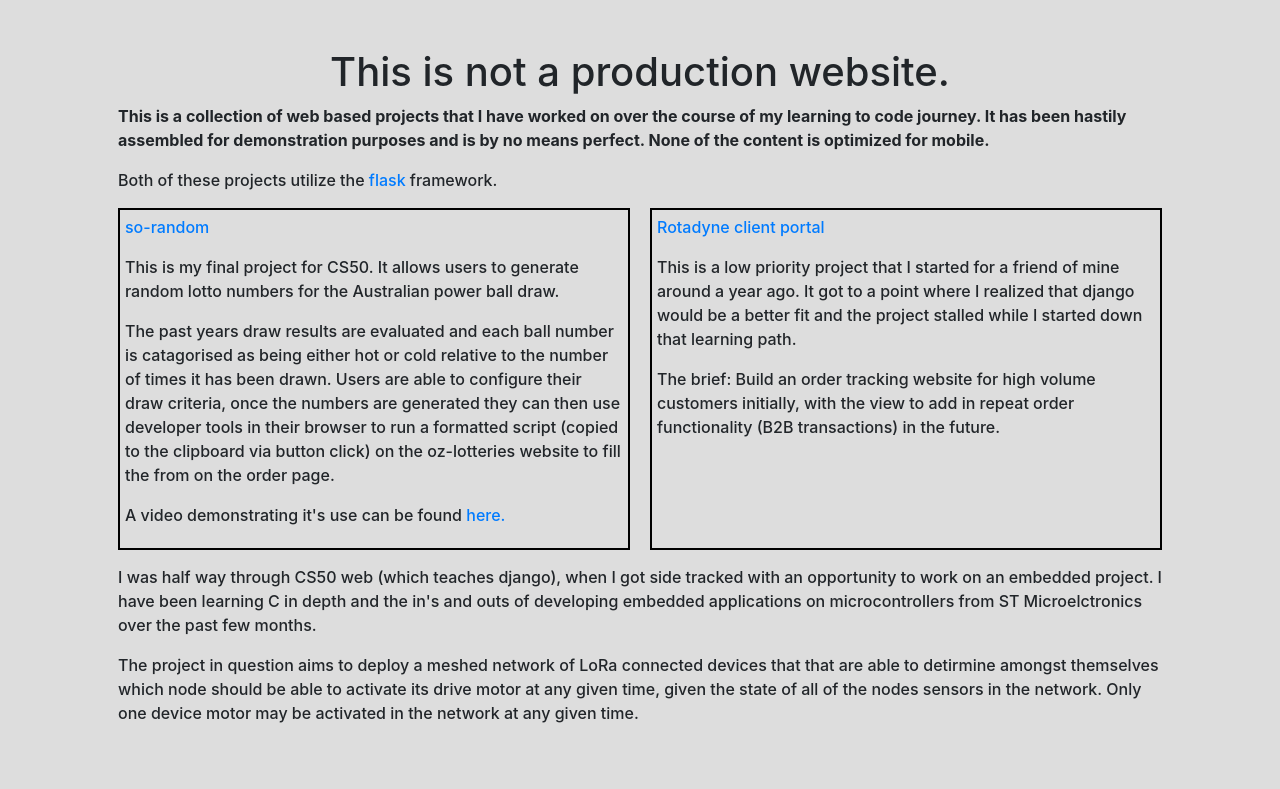
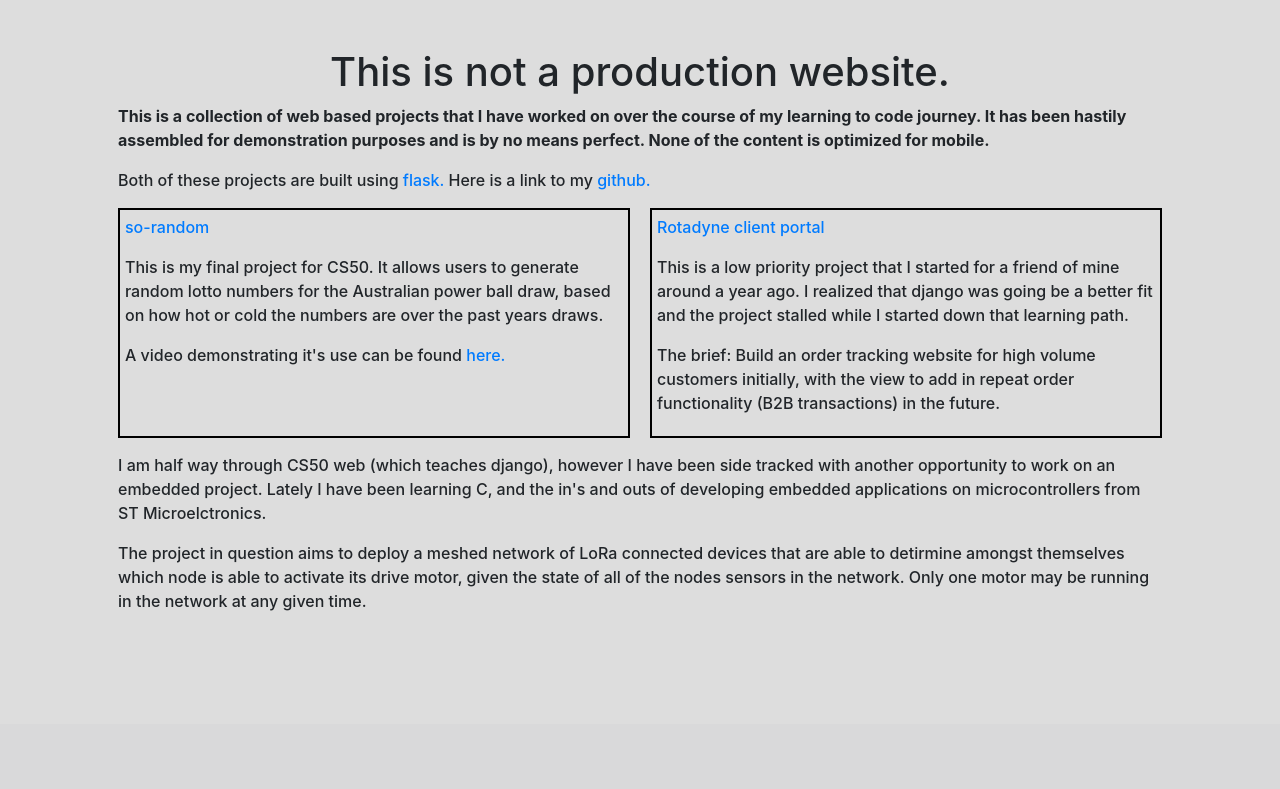
Before and after one commit to negotiate-merge/web, a Flask app: page / in a window 1280 px wide. Shown: the part 76-865 px from the top of the page. After the commit the page ends 687 px from the top, so only its background shows below. Run offline with Flask 3, Linux system fonts and the light colour scheme.

Commit message:
Fixed bad gateway problems and reorganized page structure

```diff
--- a/app.py
+++ b/app.py
@@ -225,7 +225,7 @@ def index():
             records = get_orders(session["client_id"])
         else:
             records = get_orders(session['query_id'])
-            print(f"query_id is {session['query_id']}")
+            # print(f"query_id is {session['query_id']}")
 
         return render_template("rotadyne/index.html", records=records)
     else:
@@ -253,7 +253,7 @@ def get_details(order_id):
         lines = []
 
         for row in curA:
-            print(row)
+            # print(row)
             line = {
                     "item": row[0],
                     "stock_id": row[1],
@@ -278,7 +278,7 @@ def get_details(order_id):
 def admin():
     if request.method == "POST":
         client_id = request.form.get('organization')
-        print("client_id is ", client_id)
+        # print("client_id is ", client_id)
         session['query_id'] = client_id
         client_orders = get_orders(client_id)
 
@@ -395,10 +395,10 @@ def login():
         session["user_name"] = row[2]
         session["trading_name"] = row[4]
 
-        print(f"session-user-id = {session['user_id']}")
-        print(f"session-client-id = {session['client_id']}")
-        print(f"session-user-name = {session['user_name']}")
-        print(f"session-trading-name = {session['trading_name']}")
+        # print(f"session-user-id = {session['user_id']}")
+        # print(f"session-client-id = {session['client_id']}")
+        # print(f"session-user-name = {session['user_name']}")
+        # print(f"session-trading-name = {session['trading_name']}")
 
         curA.close()
         cnx.close()
@@ -455,12 +455,12 @@ def register():
         curA.execute(query_user)
 
         for uid, name, email in curA:
-            print(uid, ' ' + name + ' ' + email)
+            # print(uid, ' ' + name + ' ' + email)
             if name == new_user['user_name']:
-                print("Username already in use")
+                # print("Username already in use")
                 return apology("Username already in use")
             elif email == new_user['email']:
-                print("Email already in use")
+                # print("Email already in use")
                 return apology("Email already in use")
             if uid > new_user['uid']:
                 new_user['uid'] = uid
@@ -560,7 +560,7 @@ def profile():
 
 def errorhandler(e):
     """Handle error"""
-    print(e)
+    # print(e)b
     if not isinstance(e, HTTPException):
         e = InternalServerError()
     return apology(e.name, e.code)
--- a/helpers.py
+++ b/helpers.py
@@ -82,9 +82,10 @@ def db_connect(caller):
     https://dev.mysql.com/doc/refman/8.0/en/mysql-config-editor.html    <- Not working
 
     """
+    # Return database connection objects
     if caller == 's':
         return mysql.connector.connect(option_files='/etc/mysql/connectors.cnf', database='so_random')
-    # Return mysql connection object
+
     elif caller == 'r':
         return mysql.connector.connect(option_files='/etc/mysql/connectors.cnf', database='rotadynerds')
     '''
--- a/templates/apology.html
+++ b/templates/apology.html
@@ -1,4 +1,4 @@
-{% extends "layout.html" %}
+{% extends "home_layout.html" %}
 
 {% block title %}
     Apology
--- a/templates/home.html
+++ b/templates/home.html
@@ -10,34 +10,33 @@
     It has been hastily assembled for demonstration purposes and is by no means perfect.
     None of the content is optimized for mobile.
 </strong></p>
-<p> Both of these projects utilize the <a href="https://flask.palletsprojects.com/en/2.3.x/" target="_blank">flask</a> framework.</p>
+<p> Both of these projects are built using <a href="https://flask.palletsprojects.com/en/2.3.x/" target="_blank">flask.</a> Here is
+    a link to my <a href="https://github.com/negotiate-merge" target="_blank">github.</a>
+</p>
 <div class="flex-container">
     <div class="flex-child">
-        <p><a href="/so-random" target="_blank">so-random</a></p>
-        <p>This is my final project for CS50. It allows users to generate random lotto numbers for the Australian power ball draw.</p>
-        <p>The past years draw results are evaluated and each ball number is catagorised as being either hot or cold relative to the number of
-            times it has been drawn. Users are able to configure their draw criteria, once the numbers are generated they can then use developer tools in their
-            browser to run a formatted script (copied to the clipboard via button click) on the oz-lotteries website to fill the from on the order page.
+        <p><a href="/so-random">so-random</a></p>
+        <p>This is my final project for CS50. It allows users to generate random lotto numbers for the Australian power ball draw,
+            based on how hot or cold the numbers are over the past years draws.
         </p>
         <p>A video demonstrating it's use can be found <a href="https://www.youtube.com/watch?v=ye47GN2qDiQ" target="_blank">here.</a></p>
     </div>
     <div class="flex-child">
-        <p><a href="/rotadyne" target="_blank">Rotadyne client portal</a></p>
-        <p>This is a low priority project that I started for a friend of mine around a year ago. It got to a point where I realized that django would be a better fit
-            and the project stalled while I started down that learning path.</p> <p>The brief: Build an order tracking website for high volume customers initially,
-            with the view to add in repeat order functionality (B2B transactions) in the future.</p>
+        <p><a href="/rotadyne">Rotadyne client portal</a></p>
+        <p>This is a low priority project that I started for a friend of mine around a year ago. I realized that django was going be a better fit
+            and the project stalled while I started down that learning path.</p> <p>The brief: Build an order tracking website for high volume customers
+            initially, with the view to add in repeat order functionality (B2B transactions) in the future.</p>
     </div>
 </div>
 
 <p>
-    I was half way through CS50 web (which teaches django), when I got side tracked with an opportunity to work on an embedded project.
-    I have been learning C in depth and the in's and outs of developing embedded applications on microcontrollers from ST Microelctronics
-    over the past few months.
+    I am half way through CS50 web (which teaches django), however I have been side tracked with another opportunity to work on an embedded project.
+    Lately I have been learning C, and the in's and outs of developing embedded applications on microcontrollers from ST Microelctronics.
 </p>
 <p>
-    The project in question aims to deploy a meshed network of LoRa connected devices that that are able to detirmine
-    amongst themselves which node should be able to activate its drive motor at any given time, given the state of all of the nodes sensors in
-    the network. Only one device motor may be activated in the network at any given time.
+    The project in question aims to deploy a meshed network of LoRa connected devices that are able to detirmine amongst themselves which node
+    is able to activate its drive motor, given the state of all of the nodes sensors in the network. Only one motor may be running
+    in the network at any given time.
 </p>
 
 {% endblock %}
--- a/templates/rotadyne/admin.html
+++ b/templates/rotadyne/admin.html
@@ -1,4 +1,4 @@
-{% extends "layout.html" %}
+{% extends "rotadyne/layout.html" %}
 
 {% block title %}
     Administrator Portal
--- a/templates/rotadyne/details.html
+++ b/templates/rotadyne/details.html
@@ -1,4 +1,4 @@
-{% extends "layout.html" %}
+{% extends "rotadyne/layout.html" %}
 
 {% block title %}
     Order Details
--- a/templates/rotadyne/index.html
+++ b/templates/rotadyne/index.html
@@ -1,4 +1,4 @@
-{% extends "layout.html" %}
+{% extends "rotadyne/layout.html" %}
 
 {% block title %}
     Customer Portal
--- a/templates/layout.html
+++ b/templates/rotadyne/layout.html
@@ -46,6 +46,7 @@
                     <img src="https://www.rotadyne.com.au/wp-content/uploads/ROTADYNE-Logo.png" width="520" height="140" alt="ROTADYNE" id="logo" data-height-percentage="60" />
                 </noscript>
             </a>
+            <a class="navbar-brand" href="/"style="margin-left: 100px; font-weight: 500;"><span>SYNERGITECH</span></a>
 
             <div class="collapse navbar-collapse" id="navbar">
                 {% if session.user_id %}
--- a/templates/rotadyne/login.html
+++ b/templates/rotadyne/login.html
@@ -1,4 +1,4 @@
-{% extends "layout.html" %}
+{% extends "rotadyne/layout.html" %}
 
 {% block title %}
     Log In
--- a/templates/rotadyne/profile.html
+++ b/templates/rotadyne/profile.html
@@ -1,4 +1,4 @@
-{% extends "layout.html" %}
+{% extends "rotadyne/layout.html" %}
 
 {% block title %}
     My Profile
--- a/templates/rotadyne/register.html
+++ b/templates/rotadyne/register.html
@@ -1,4 +1,4 @@
-{% extends "layout.html" %}
+{% extends "rotadyne/layout.html" %}
 
 {% block title %}
     Register
```
Also changed, not shown: gen.py (+7 -7 lines), templates/so-random/index.html (+5 -5 lines), 1 other file.
